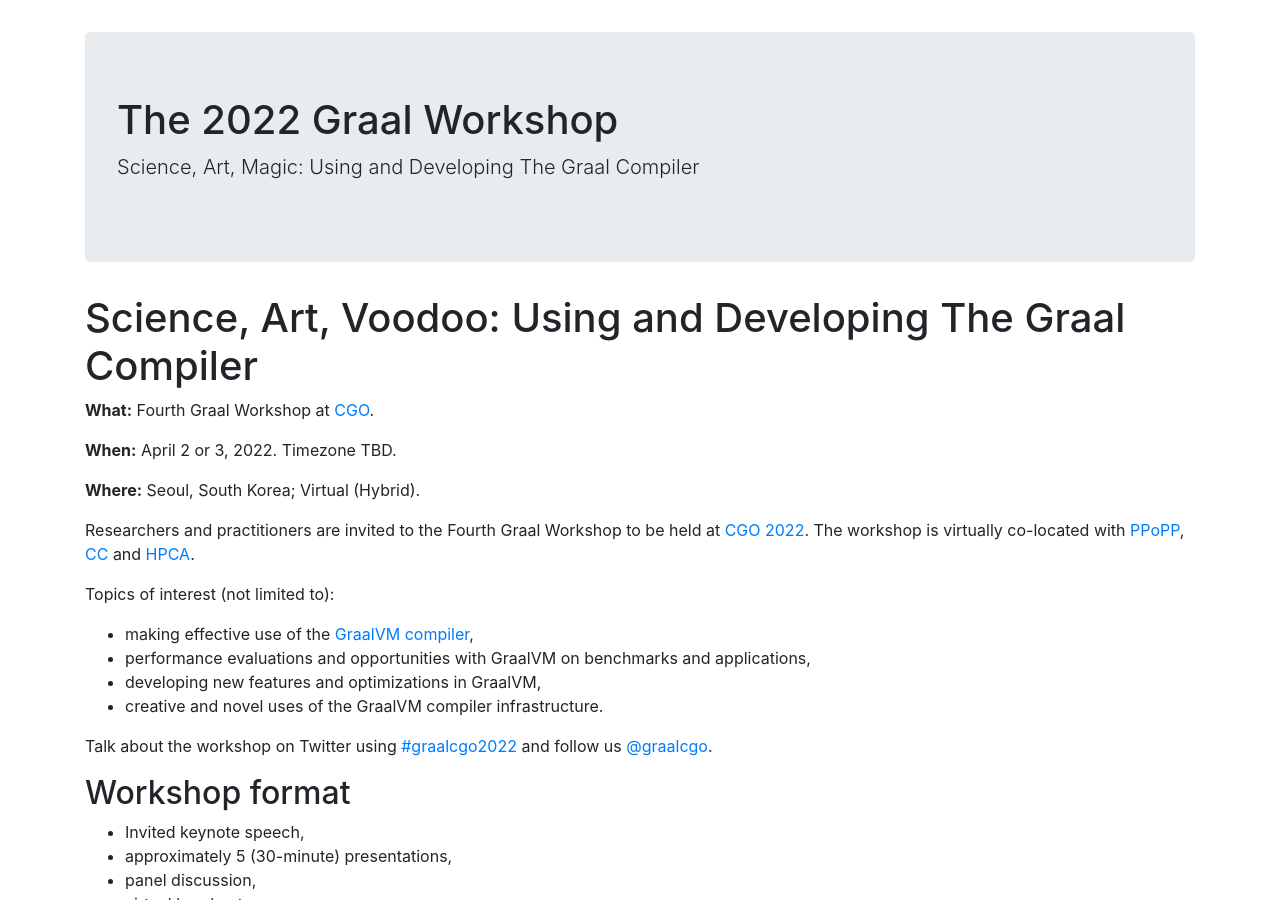
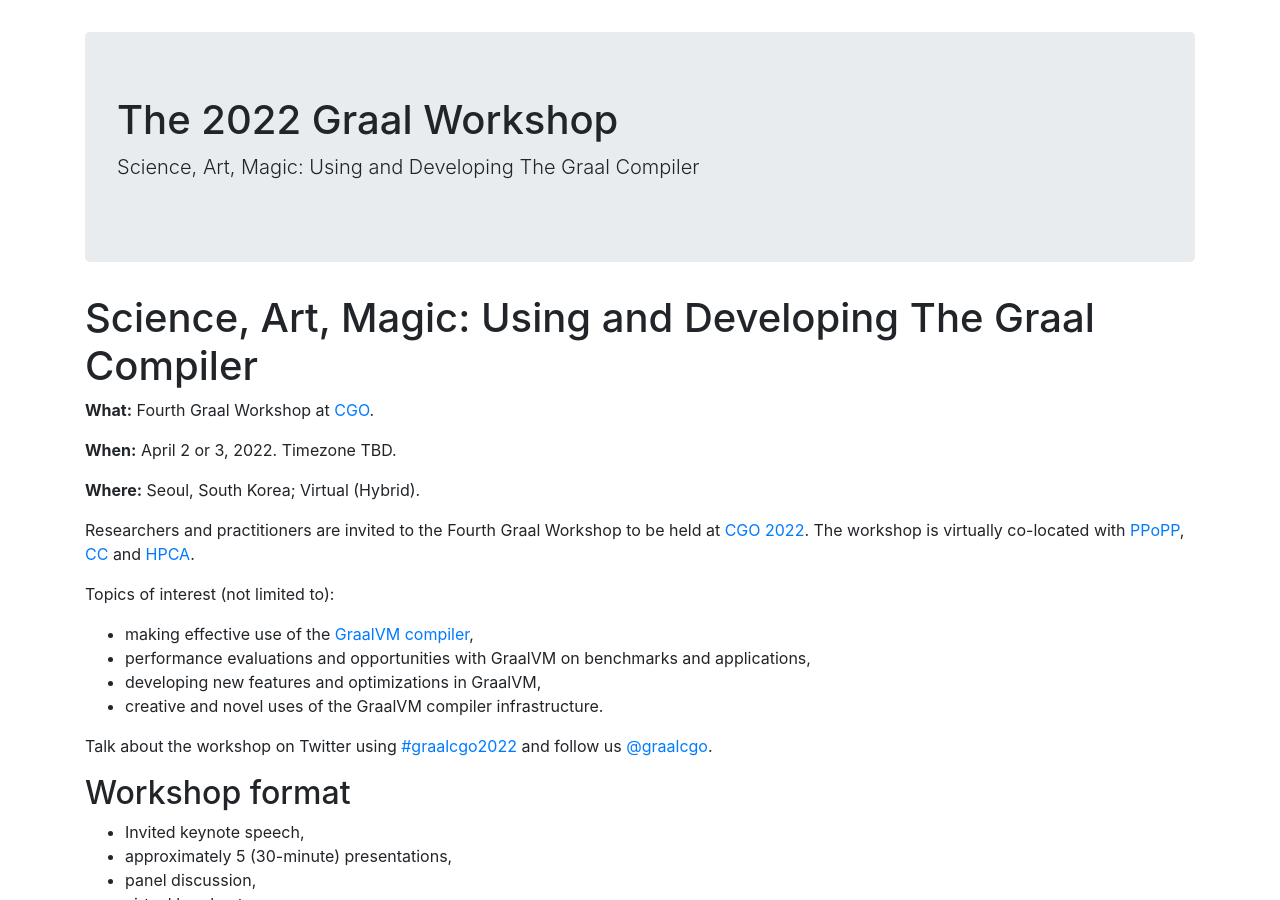
Before and after one commit to graalworkshop/graalworkshop.github.io, a Jekyll site: the page built from 2022/index.md, in a window 1280 px wide and 900 px high. Built offline with Jekyll 4.4.1, drawn with Linux system fonts in a browser that asks for light colours.

Commit message:
voodoo => magic

```diff
--- a/2022/index.md
+++ b/2022/index.md
@@ -3,7 +3,7 @@ layout: year
 title: 2022
 ---
 
-# Science, Art, Voodoo: Using and Developing The Graal Compiler
+# Science, Art, Magic: Using and Developing The Graal Compiler
 
 **What:** Fourth Graal Workshop at [CGO](https://www.cgo.org).
 
```
